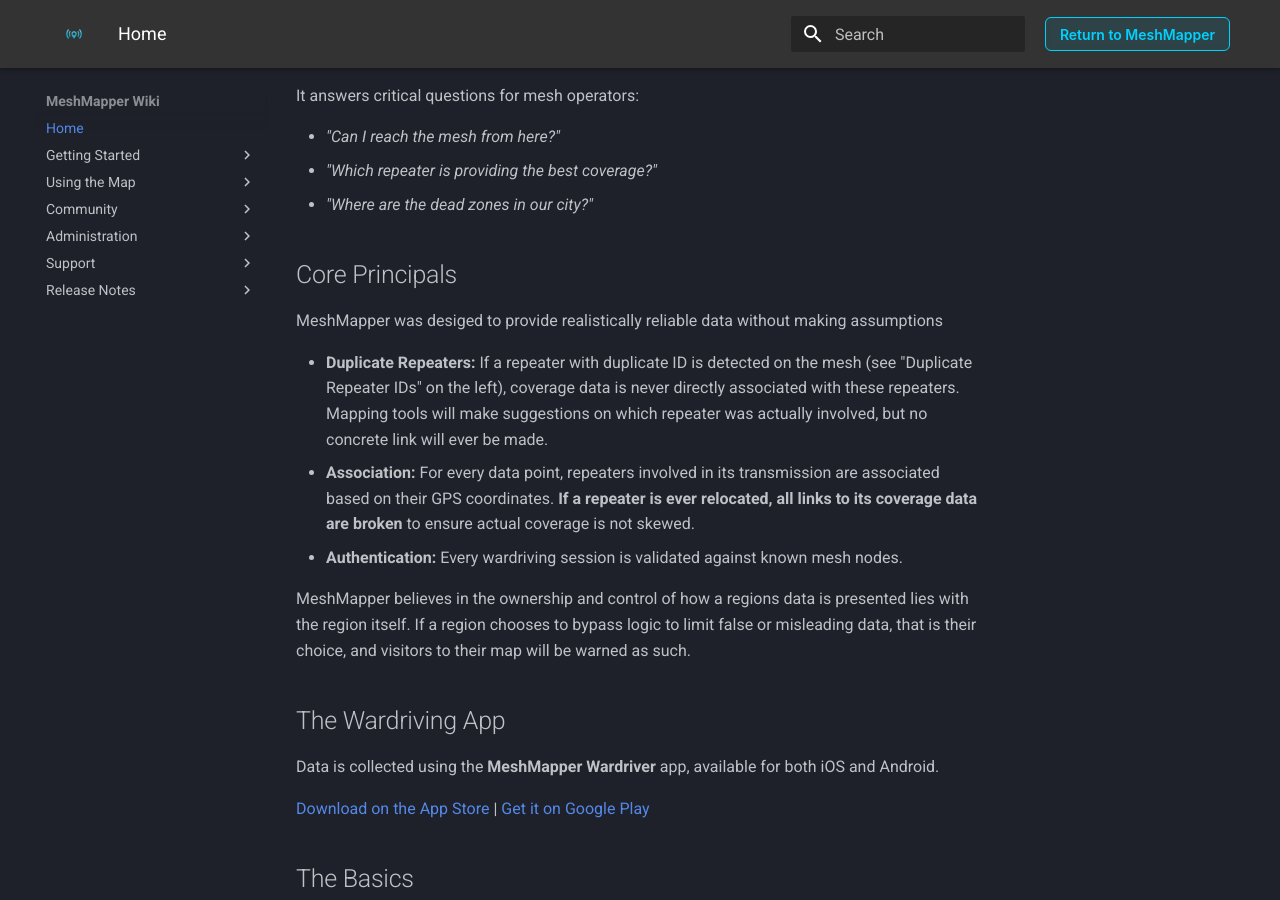
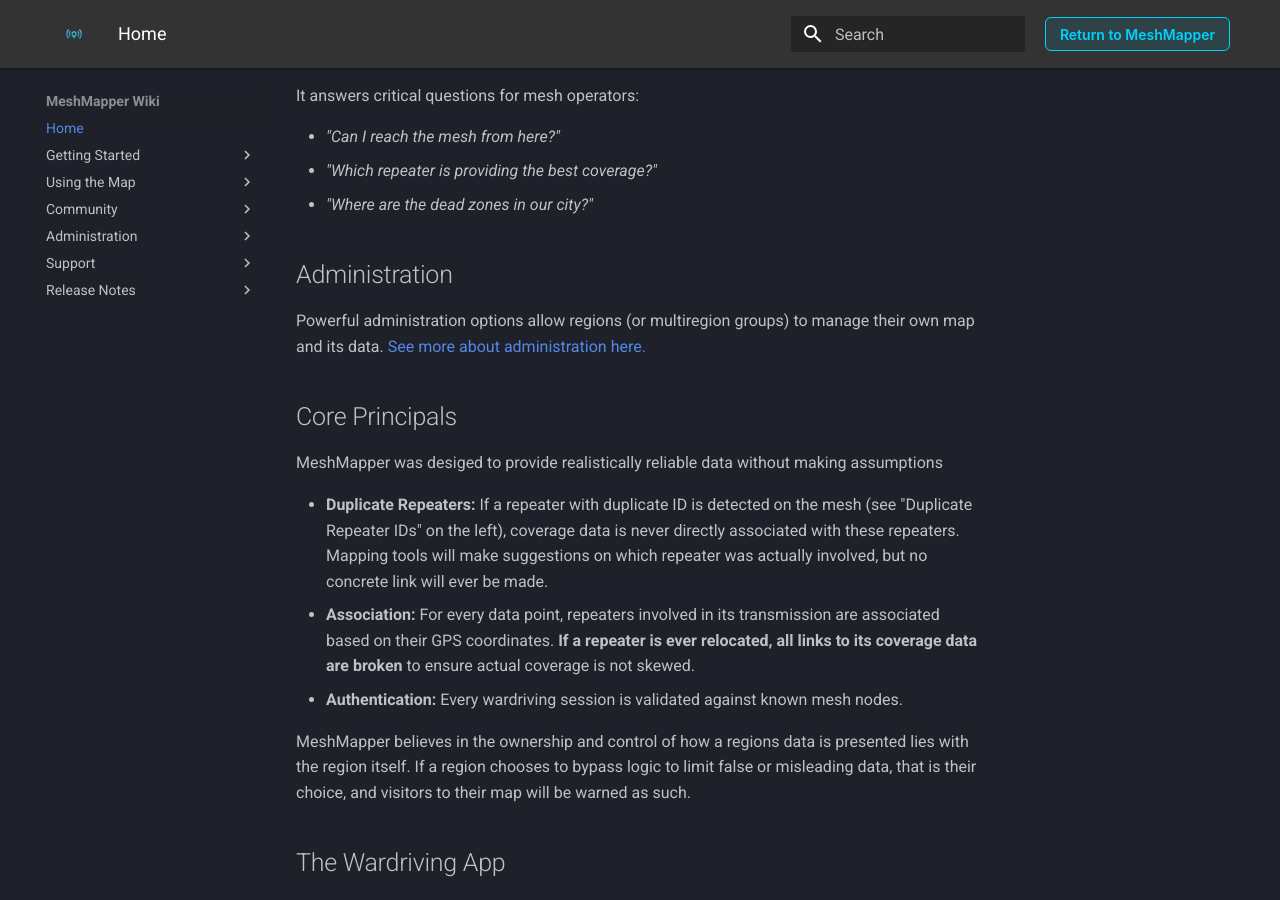
Before and after one commit to MeshMapper/MeshMapper_Wiki, an MkDocs documentation site: the page built from docs/index.md, in a window 1280 px wide and 900 px high, scrolled down 459 px. Built offline with MkDocs 1.6.1 and Material for MkDocs 9.7.7, drawn with Linux system fonts in a browser that asks for light colours.

Commit message:
Updated nomenclature

```diff
--- a/docs/index.md
+++ b/docs/index.md
@@ -13,6 +13,10 @@
   - *"Can I reach the mesh from here?"*
   - *"Which repeater is providing the best coverage?"*
   - *"Where are the dead zones in our city?"*
+
+## Administration
+
+Powerful administration options allow regions (or multiregion groups) to manage their own map and its data.  [See more about administration here.](https://wiki.meshmapper.net/admins/)
 
 ## Core Principals
 
```
